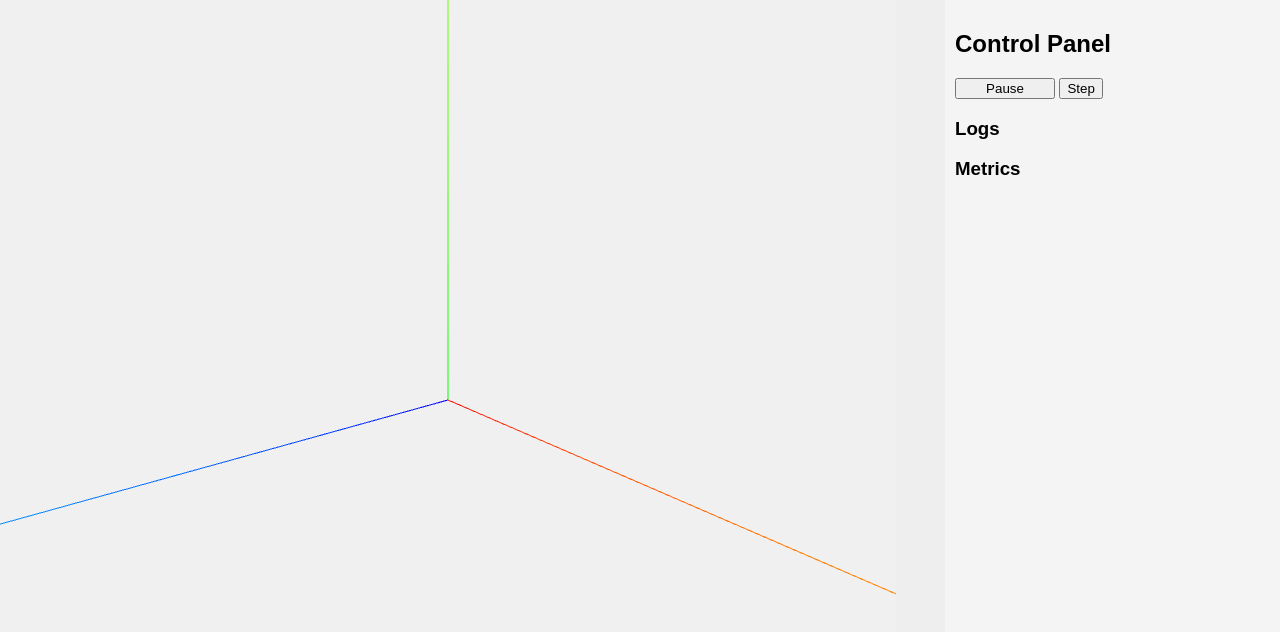
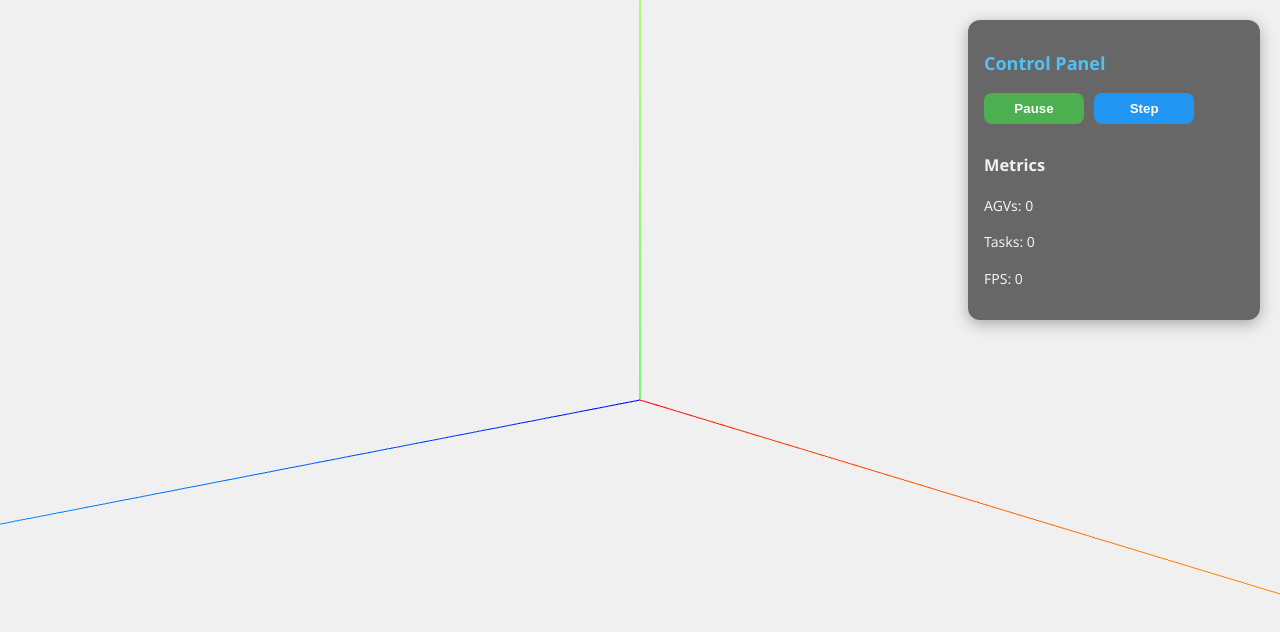
Before and after one commit to HHH-X/WareRover, a plain HTML site: page frontend/index.html in a window 1280 px wide. Drawn offline with nearby package versions, Linux system fonts and the light colour scheme.

Commit message:
优化控制面板

```diff
--- a/frontend/css/style.css
+++ b/frontend/css/style.css
@@ -1,22 +1,65 @@
 body {
   margin: 0;
-  display: flex;
+  overflow: hidden; /* 避免出现滚动条 */
 }
 
 #container {
-  flex: 3;
-  background: #eee;
+  width: 100%;
+  height: 100%;
 }
 
+
 #panel {
-  flex: 1;
-  padding: 10px;
-  background: #f4f4f4;
-  font-family: Arial, sans-serif;
-  overflow-y: auto;
+  position: absolute;
+  top: 20px;
+  right: 20px;
+  width: 260px;
+  background: rgba(30, 30, 30, 0.65);
+  border-radius: 12px;
+  box-shadow: 0 4px 15px rgba(0,0,0,0.3);
+  color: #f0f0f0;
+  font-family: "Segoe UI", Roboto, sans-serif;
+  padding: 16px;
+  z-index: 100;
+  backdrop-filter: blur(6px);
+}
+
+#panel h2 {
+  font-size: 18px;
+  margin-bottom: 12px;
+  color: #4fc3f7;
+}
+
+#panel button {
+  width: 100px;
+  margin: 6px 6px 12px 0;
+  padding: 8px;
+  border: none;
+  border-radius: 8px;
+  cursor: pointer;
+  font-weight: bold;
+  transition: background 0.2s, transform 0.1s;
+}
+
+#panel button:hover {
+  transform: scale(1.05);
 }
 
 #toggleBtn {
-  width: 100px;  /* 固定宽度 */
-  text-align: center;  /* 文字居中 */
+  background-color: #4caf50;
+  color: white;
 }
+#toggleBtn.paused {
+  background-color: #f44336; /* 红色表示暂停状态 */
+}
+
+#stepBtn {
+  background-color: #2196f3;
+  color: white;
+}
+
+#metrics {
+  margin-top: 10px;
+  font-size: 14px;
+  line-height: 1.6;
+}
--- a/frontend/js/panel.js
+++ b/frontend/js/panel.js
@@ -4,48 +4,88 @@ function initPanel() {
   const panel = document.getElementById('panel');
   panel.innerHTML = `
     <h2>Control Panel</h2>
-    <button id="toggleBtn">Pause</button>
-    <button id="stepBtn">Step</button>
-    <div id="logs"><h3>Logs</h3></div>
-    <div id="metrics"><h3>Metrics</h3></div>
+    <div>
+      <button id="toggleBtn">Pause</button>
+      <button id="stepBtn">Step</button>
+    </div>
+    <div id="metrics">
+      <h3>Metrics</h3>
+      <div id="metricsContent">
+        <p>AGVs: 0</p>
+        <p>Tasks: 0</p>
+        <p>FPS: 0</p>
+      </div>
+    </div>
   `;
 
-  let isPaused = false; // 初始状态：运行中
+  let isPaused = false;
+  const toggleBtn = document.getElementById('toggleBtn');
+  const stepBtn = document.getElementById('stepBtn');
 
-  const toggleBtn = document.getElementById('toggleBtn');
   toggleBtn.onclick = () => {
     if (!ws || ws.readyState !== WebSocket.OPEN) return;
 
     if (isPaused) {
-      // 当前是暂停 → 发送恢复
       ws.send(JSON.stringify({ cmd: "resume" }));
       toggleBtn.textContent = "Pause";
-      console.log("Resume clicked");
+      toggleBtn.classList.remove("paused");
     } else {
-      // 当前是运行 → 发送暂停
       ws.send(JSON.stringify({ cmd: "pause" }));
       toggleBtn.textContent = "Resume";
-      console.log("Pause clicked");
+      toggleBtn.classList.add("paused");
     }
-
     isPaused = !isPaused;
   };
 
-  document.getElementById('stepBtn').onclick = () => {
+  stepBtn.onclick = () => {
     if (!ws || ws.readyState !== WebSocket.OPEN) return;
 
     if (!isPaused) {
-      // 如果正在运行，先切换为暂停
       ws.send(JSON.stringify({ cmd: "pause" }));
       toggleBtn.textContent = "Resume";
+      toggleBtn.classList.add("paused");
       isPaused = true;
-      console.log("Auto-paused before step");
     }
-
-    // 然后执行一步
     ws.send(JSON.stringify({ cmd: "step" }));
-    console.log("Step clicked");
   };
+  makePanelDraggable(panel);
 }
 
-export { initPanel };
+// 提供外部接口，便于后端数据传入
+function updateMetrics(data) {
+  const metricsContent = document.getElementById('metricsContent');
+  if (!metricsContent) return;
+
+  metricsContent.innerHTML = `
+    <p>AGVs: ${data.agvs ?? 0}</p>
+    <p>Tasks: ${data.tasks ?? 0}</p>
+    <p>FPS: ${data.fps ?? 0}</p>
+  `;
+}
+
+function makePanelDraggable(panel) {
+  let isDragging = false;
+  let offsetX, offsetY;
+
+  panel.addEventListener("mousedown", (e) => {
+    isDragging = true;
+    offsetX = e.clientX - panel.offsetLeft;
+    offsetY = e.clientY - panel.offsetTop;
+    panel.style.cursor = "grabbing";
+  });
+
+  document.addEventListener("mousemove", (e) => {
+    if (!isDragging) return;
+    panel.style.left = `${e.clientX - offsetX}px`;
+    panel.style.top = `${e.clientY - offsetY}px`;
+    panel.style.right = "auto"; // 取消固定 right
+  });
+
+  document.addEventListener("mouseup", () => {
+    isDragging = false;
+    panel.style.cursor = "grab";
+  });
+}
+
+
+export { initPanel, updateMetrics };
--- a/frontend/js/scene.js
+++ b/frontend/js/scene.js
@@ -24,7 +24,7 @@ function createScene() {
   camera.lookAt(15, 0, 15);
 
   const renderer = new THREE.WebGLRenderer({ antialias: true });
-  renderer.setSize(window.innerWidth * 0.7, window.innerHeight);
+  renderer.setSize(window.innerWidth, window.innerHeight);
   document.getElementById('container').appendChild(renderer.domElement);
 
   // ---------------- OrbitControls ----------------
@@ -148,7 +148,7 @@ function createScene() {
   window.addEventListener('resize', () => {
     camera.aspect = window.innerWidth / window.innerHeight;
     camera.updateProjectionMatrix();
-    renderer.setSize(window.innerWidth * 0.7, window.innerHeight);
+    renderer.setSize(window.innerWidth, window.innerHeight);
   });
 
   return { scene, camera, renderer, world, controls };
```
